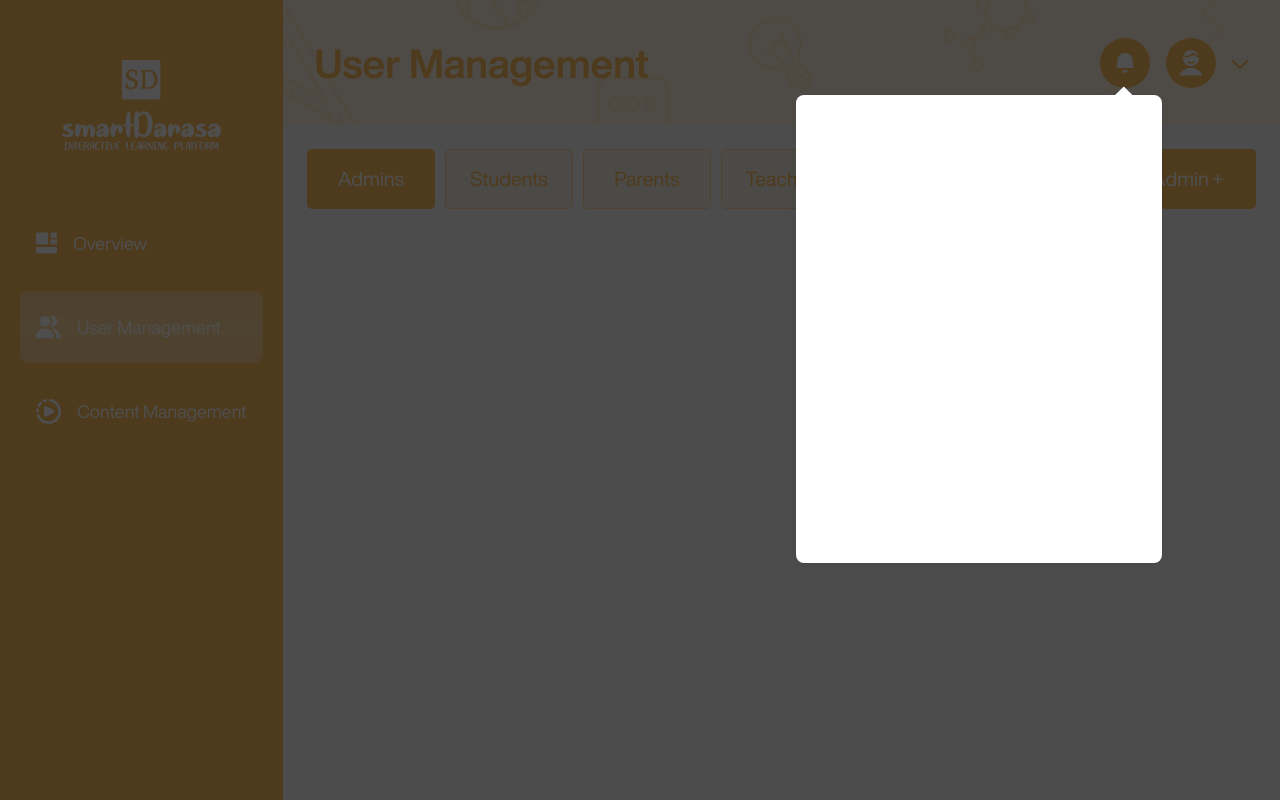
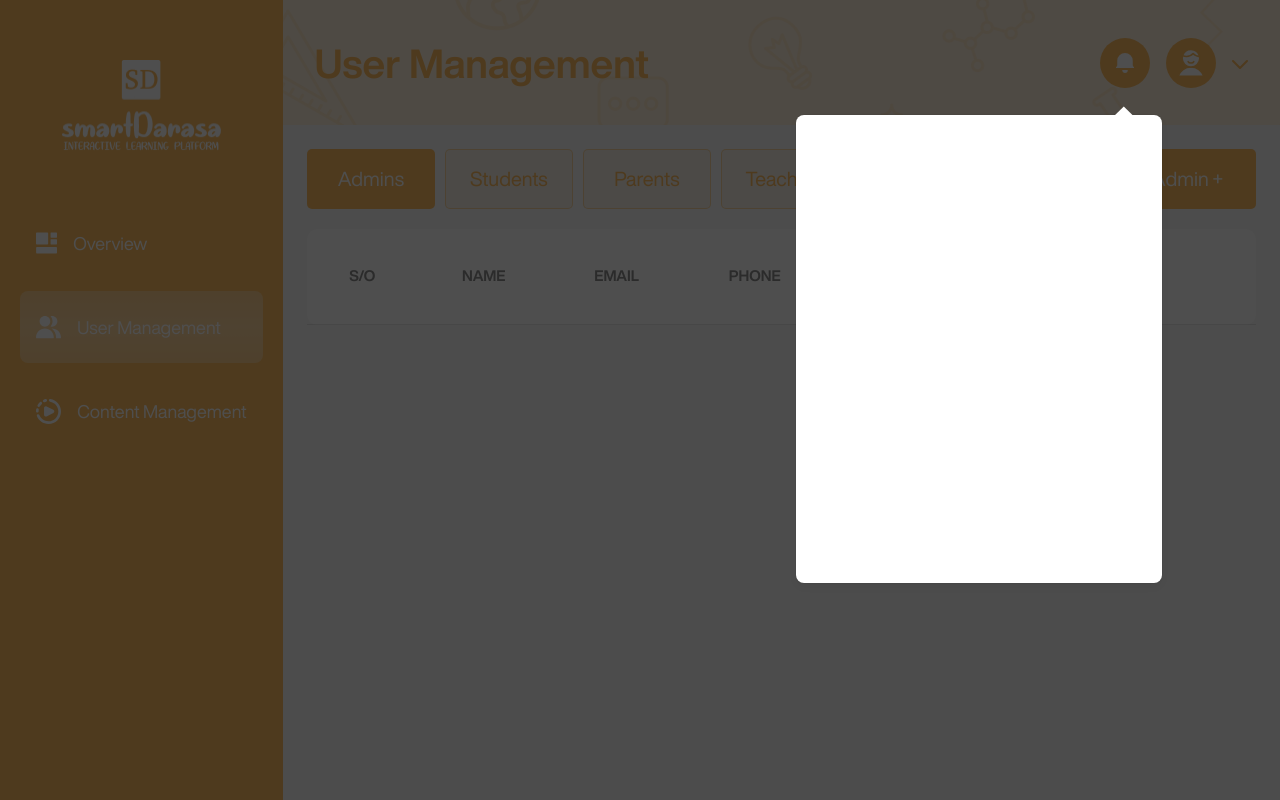
Before and after one commit to vaylette/SDAdmin, a Next.js app: page /dashboard/user-management in a window 1280 px wide. Both pictures are taken after a click on the button 1125 px from the left and 62 px from the top of the page. Built offline with nearby package versions, Linux system fonts and the light colour scheme.

Commit message:
Customizing the react table

```diff
--- a/app/_components/header.tsx
+++ b/app/_components/header.tsx
@@ -60,10 +60,10 @@ export default function Header() {
             </li>
         </ul>
       </header>
-      <div className={`${drop.notifications || drop.profile ? 'fixed inset-0 bg-black-100 bg-blend-multiply z-50' : 'hidden' }`}>
+      <div className={`${drop.notifications || drop.profile ? 'absolute inset-0 bg-black-100 bg-blend-multiply z-50' : 'hidden' }`}>
         {drop.notifications && (
             <>
-                <div className="flex justify-end pt-[95px] pr-[118px]">
+                <div className="absolute top-[115px] right-[118px]">
                     <div className="w-[366px] h-[468px] rounded-lg bg-white-default shadow-drop relative">
                         <div className="absolute -top-[6px] right-8 w-[13.24px] h-[13.24px] bg-white-default" style={{ transform: 'rotate(135deg)' }}></div>
                     </div>
@@ -73,7 +73,7 @@ export default function Header() {
         )}
         {drop.profile && (
             <>
-                <div className="flex justify-end pt-[95px] pr-10">
+                <div className="absolute top-[115px] right-10">
                     <div className="w-[237px] h-[242px] rounded-lg bg-white-default shadow-drop relative">
                         <div className="absolute -top-[6px] right-8 w-[13.24px] h-[13.24px] bg-white-default" style={{ transform: 'rotate(135deg)' }}></div>
                     </div>
--- a/app/dashboard/layout.tsx
+++ b/app/dashboard/layout.tsx
@@ -7,7 +7,7 @@ export default function DashboardLayout({
     children: React.ReactNode
   }) {
     return (
-      <div className='min-w-screen min-h-screen bg-white-100'>
+      <div className='min-w-screen min-h-screen bg-white-100 relative'>
         <div className='w-full flex flex-row h-full'>
             <Aside />
             <div className='w-full flex flex-col'>
--- a/app/dashboard/user-management/page.tsx
+++ b/app/dashboard/user-management/page.tsx
@@ -34,6 +34,72 @@ export default function UserManagement() {
     },
   ]
 
+  const users = [
+    {
+      name: 'Carlos Mtibwa',
+      email: 'carlos@gmail.com',
+      phone: '255765381198',
+      role: 'Admin',
+      permission: 'Level 1'
+    },
+    {
+      name: 'Samwel Yanga',
+      email: 'samwel@gmail.com',
+      phone: '255765381198',
+      role: 'Teacher',
+      permission: 'Level 1'
+    },
+    {
+      name: 'Zulfa Ihefu',
+      email: 'zulfa@gmail.com',
+      phone: '255765381198',
+      role: 'Admin',
+      permission: 'Level 1'
+    },
+    {
+      name: 'Fetty Simba',
+      email: 'fetty@gmail.com',
+      phone: '255765381198',
+      role: 'Teacher',
+      permission: 'Level 1'
+    },
+    {
+      name: 'Sajidu Mlandege',
+      email: 'sajidu@gmail.com',
+      phone: '255765381198',
+      role: 'Admin,Teacher',
+      permission: 'Level 1'
+    },
+    {
+      name: 'Dany Mashujaa',
+      email: 'dany@gmail.com',
+      phone: '255765381198',
+      role: 'Admin,Teacher',
+      permission: 'Level 1'
+    },
+    {
+      name: 'Jean Yanga',
+      email: 'jean@gmail.com',
+      phone: '255765381198',
+      role: 'Teacher',
+      permission: 'Level 1'
+    },
+    {
+      name: 'Abdul Arsenal',
+      email: 'abdul@gmail.com',
+      phone: '255765381198',
+      role: 'Admin',
+      permission: 'Level 1'
+    },
+    {
+      name: 'Waissa Mwaisa',
+      email: 'waissa@gmail.com',
+      phone: '255765381198',
+      role: 'Admin,Teacher',
+      permission: 'Level 1'
+    },
+  ]
+
   const handleActiveTab = (activeTab: keyof Tab): void => {
     setTab((prev) => ({
       admins: false,
@@ -58,6 +124,24 @@ export default function UserManagement() {
             </div>
             <button className='w-[178px] h-[60px] rounded-[5px] bg-orange-default text-white-default flex items-center justify-center'>Add {tab.admins ? 'Admin' : (tab.parents ? 'Parent' : (tab.students ? 'Student' : 'Teacher'))} +</button>
           </div>
+          <div>
+            <table className='min-w-full h-auto rounded-[10px] text-black-100 bg-white-default text-[15px]'>
+              <thead className='uppercase font-medium'>
+                <tr className='border-b-[1px] border-b-black-700 w-full'>
+                  <th className='px-8 py-9'>S/O</th>
+                  <th className='px-8 py-9'>Name</th>
+                  <th className='px-8 py-9'>Email</th>
+                  <th className='px-8 py-9'>Phone</th>
+                  <th className='px-8 py-9'>Identity</th>
+                  <th className='px-8 py-9'>Permission</th>
+                  <th className='px-8 py-9'></th>
+                </tr>
+              </thead>
+              <tbody className='text-black-100'>
+
+              </tbody>
+            </table>
+          </div>
         </div>
       </div>
     </>
--- a/tailwind.config.ts
+++ b/tailwind.config.ts
@@ -33,6 +33,7 @@ const config: Config = {
         400: '#22222299',
         500: '#22222214',
         600: '#D9D9D980',
+        700: '#22222226'
       },
       'white': {
         default: '#FFFFFF',
```
